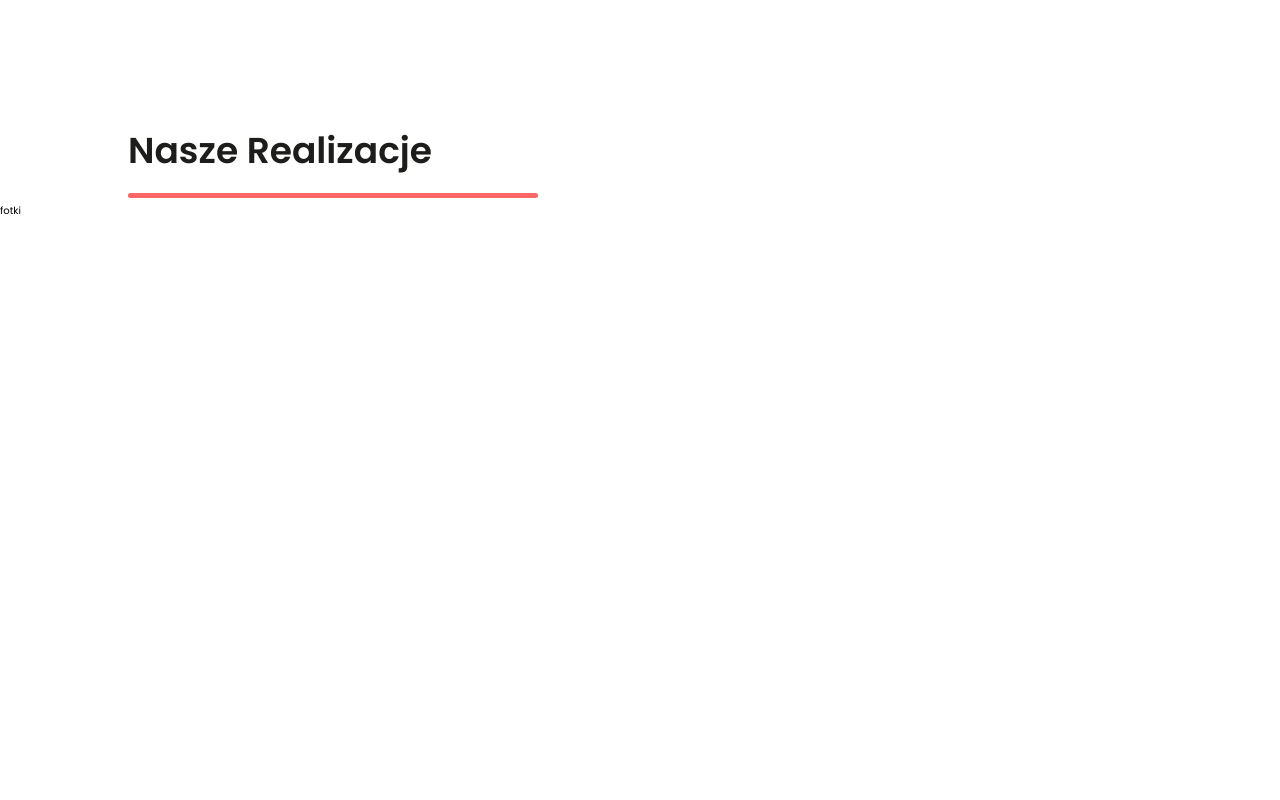
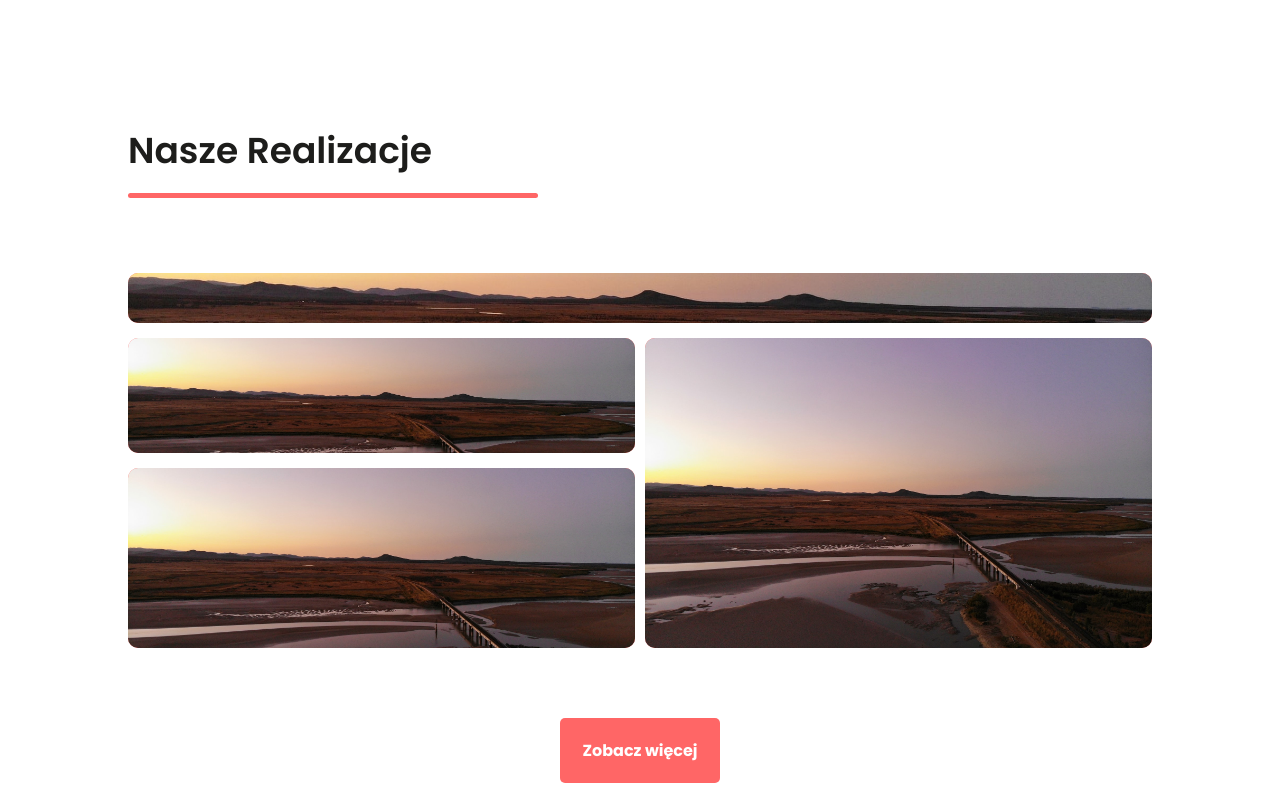
Before and after one commit to lt27037/askay-page, a React (Create React App) app in the folder frontend/: page /#/ in a window 1280 px wide. Shown: the part 3700-4500 px from the top of the page. Built offline with nearby package versions, Linux system fonts and the light colour scheme; the HTML template or start-up script is replaced by a standard one.

Commit message:
create portfolio and opinions section

```diff
--- a/frontend/src/pages/Home.jsx
+++ b/frontend/src/pages/Home.jsx
@@ -6,6 +6,7 @@ import Offer from '../sections/Offer';
 import About from '../sections/About';
 import Cooperation from '../sections/Cooperation';
 import Portfolio from '../sections/Portfolio';
+import Opinions from '../sections/Opinions';
 
 import '../styles/Home.scss';
 
@@ -17,6 +18,7 @@ const Home = () => (
     <About />
     <Cooperation />
     <Portfolio />
+    <Opinions />
   </div>
 );
 
--- /dev/null
+++ b/frontend/src/sections/Opinions.jsx
@@ -0,0 +1,11 @@
+import React from 'react';
+
+import '../styles/Opinions.scss';
+
+const Opinions = () => (
+  <section className="opinions">
+    Opinie klientów
+  </section>
+);
+
+export default Opinions;
--- a/frontend/src/sections/Portfolio.jsx
+++ b/frontend/src/sections/Portfolio.jsx
@@ -1,4 +1,7 @@
 import React from 'react';
+
+import photo from '../images/mountainash-9H6PHAs-cAc-unsplash.jpg';
+import Button from '../components/Button';
 
 import '../styles/PortfolioSection.scss';
 
@@ -6,8 +9,36 @@ const Portfolio = () => (
   <section className="portfolio">
     <h2 className="portfolio__title">Nasze Realizacje</h2>
     <div className="portfolio__wrapper">
-      fotki
+      <div className="portfolio__item">
+        <img
+          src={photo}
+          alt="zdjęcie z portfolio"
+          className="portfolio__item__img"
+        />
+      </div>
+      <div className="portfolio__item">
+        <img
+          src={photo}
+          alt="zdjęcie z portfolio"
+          className="portfolio__item__img"
+        />
+      </div>
+      <div className="portfolio__item">
+        <img
+          src={photo}
+          alt="zdjęcie z portfolio"
+          className="portfolio__item__img"
+        />
+      </div>
+      <div className="portfolio__item">
+        <img
+          src={photo}
+          alt="zdjęcie z portfolio"
+          className="portfolio__item__img"
+        />
+      </div>
     </div>
+    <Button content="Zobacz więcej" />
   </section>
 );
 
--- /dev/null
+++ b/frontend/src/styles/Opinions.scss
@@ -0,0 +1,6 @@
+@import 'variables';
+
+.opinions{
+  width: 100%;
+  min-height: 100vh;
+}
--- a/frontend/src/styles/PortfolioSection.scss
+++ b/frontend/src/styles/PortfolioSection.scss
@@ -1,6 +1,7 @@
 @import 'variables';
 
 .portfolio{
+  @include elementFlex(column, flex-start,center);
   width: 100%;
   min-height: 100vh;
   &__title{
@@ -24,15 +25,43 @@
   }
   &__wrapper{
     width: 100%;
-    aspect-ratio: 1 / 1;
+    padding: 0 10%;
+    margin: 7rem 0;
     display: grid;
     grid-template-columns: repeat(2, 1fr);
-    grid-template-rows: repeat(6, 1fr);
+    grid-template-rows: repeat(6, 50px);
+    row-gap: 15px;
+    column-gap: 1rem;
+    min-height: 330px;
   }
   &__item{
     width: 100%;
     height: 100%;
     background-color: $mainColor;
     border-radius: 10px;
+    position: relative;
+    border-radius: 10px;
+    overflow: hidden;
+    &:nth-of-type(1){
+      grid-column: 1 / 3;
+      grid-row: 1;
+    }
+    &:nth-of-type(2){
+      grid-column: 1;
+      grid-row: 2 / 4;
+    }
+    &:nth-of-type(3){
+      grid-column: 2;
+      grid-row: 2 / 7;
+    }
+    &:nth-of-type(4){
+      grid-column: 1;
+      grid-row: 4 / 7;
+    }
+    &__img{
+      width: 100%;
+      height: 100%;
+      object-fit: cover;
+    }
   }
 }
```
Also changed, not shown: frontend/src/images/mountainash-9H6PHAs-cAc-unsplash.jpg (added).
